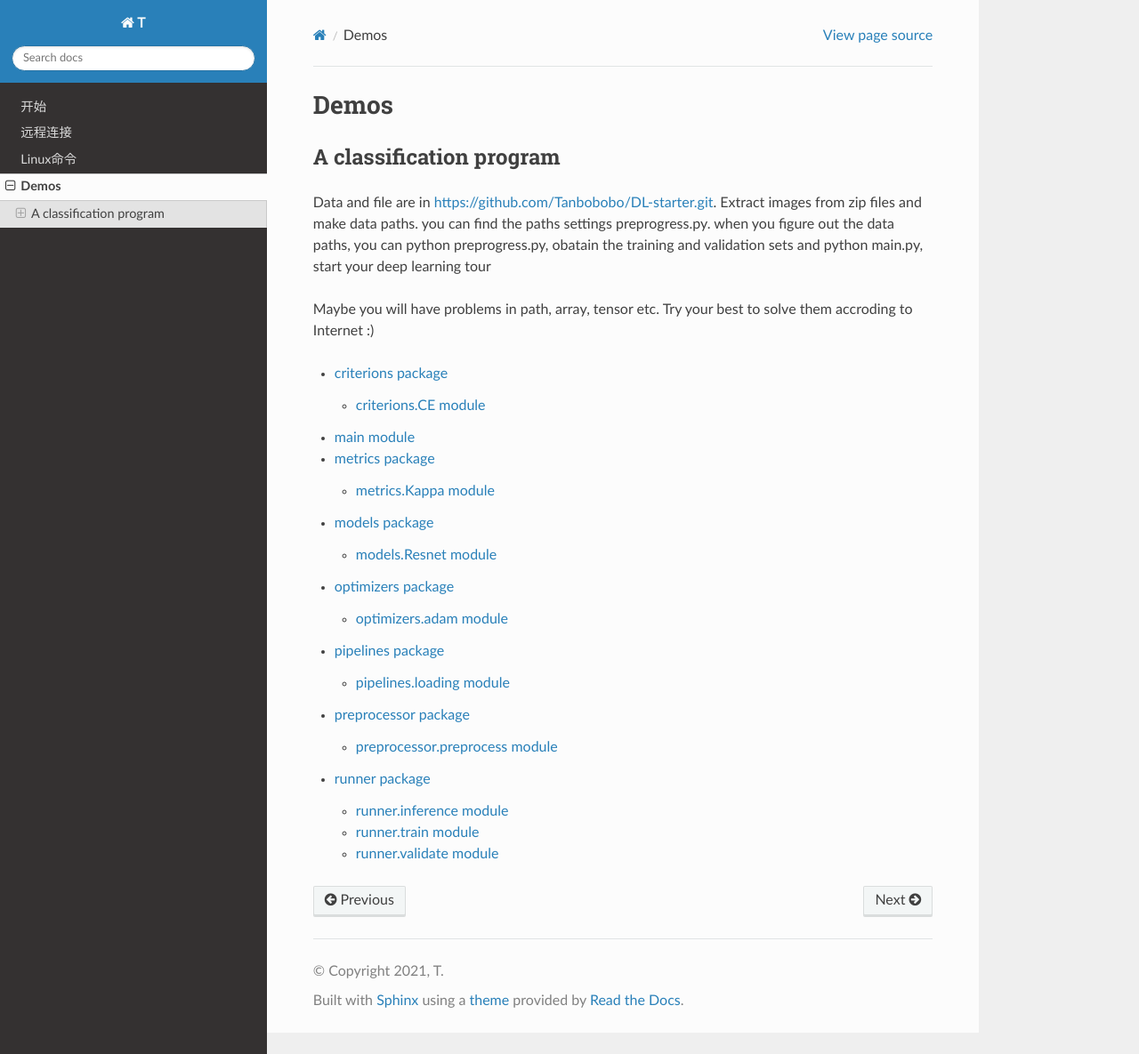
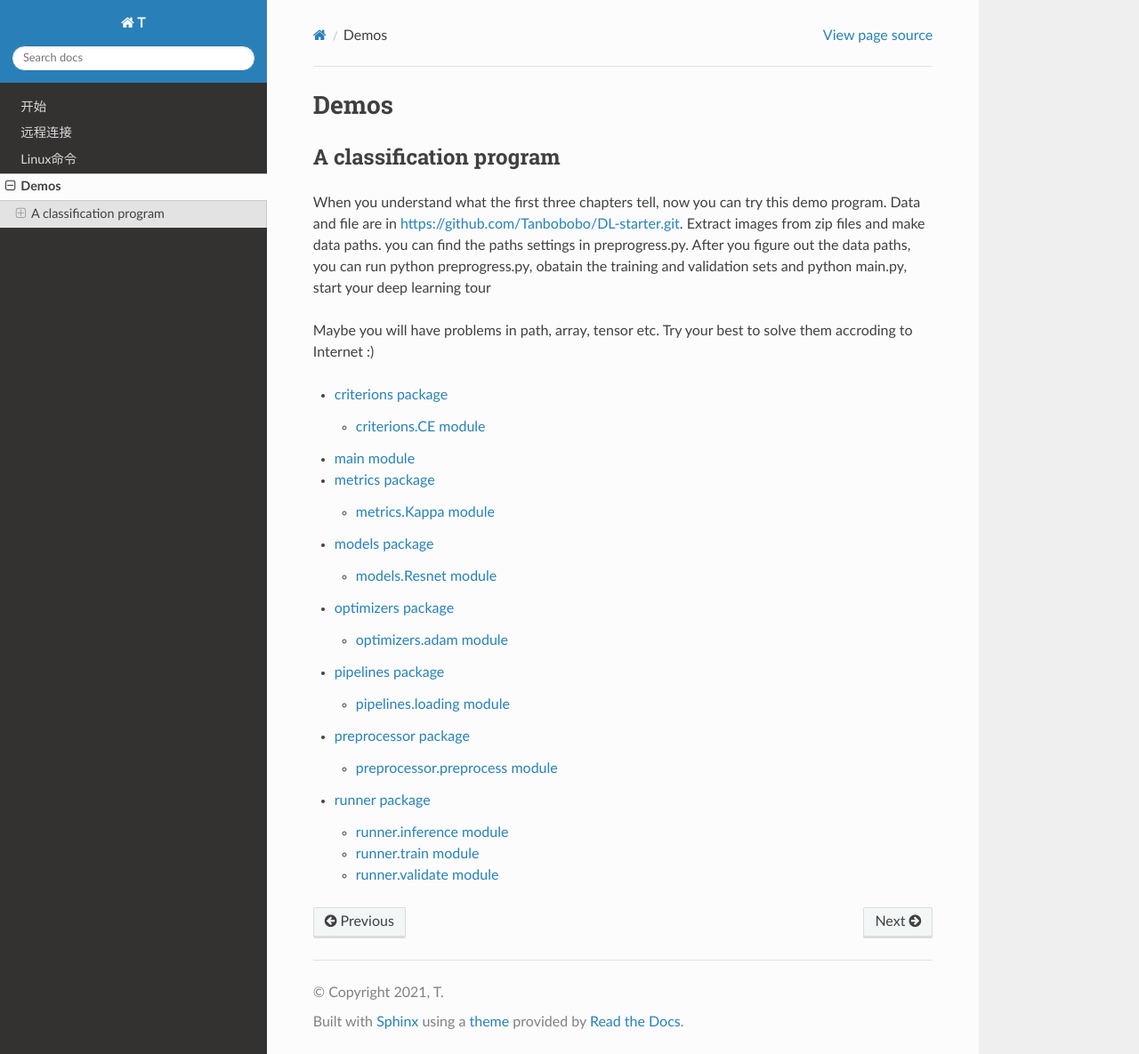
Before and after one commit to Tanbobobo/DL-starter, a Sphinx documentation site: the page built from docs/modules.rst, in a window 1280 px wide and 1185 px high. Shown: the whole window at 89% size. Built offline with Sphinx 7.4.7 and the Read the Docs theme 2.0.0, drawn with Linux system fonts in a browser that asks for light colours.

Commit message:
Update modules.rst

```diff
--- a/docs/modules.rst
+++ b/docs/modules.rst
@@ -3,11 +3,13 @@ Demos
 
 A classification program
 ------------------------
+When you understand what the first three chapters tell, now you can try
+this demo program.
 Data and file are in https://github.com/Tanbobobo/DL-starter.git.
 Extract images from zip files and make data paths.
-you can find the paths settings preprogress.py.
-when you figure out the data paths, you can
-python preprogress.py, obatain the training and validation sets
+you can find the paths settings in preprogress.py.
+After you figure out the data paths, you can
+run python preprogress.py, obatain the training and validation sets
 and
 python main.py, start your deep learning tour
 
```
